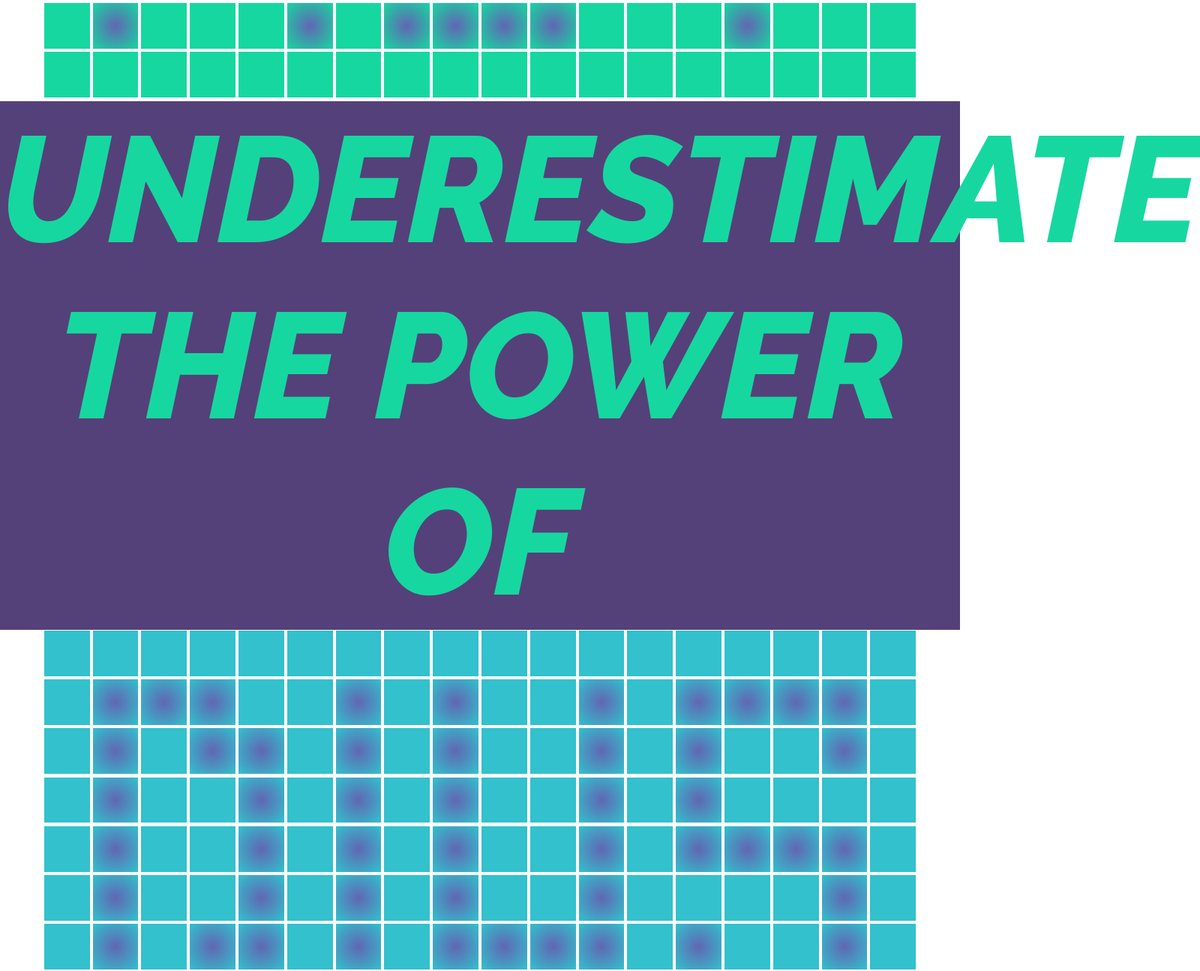
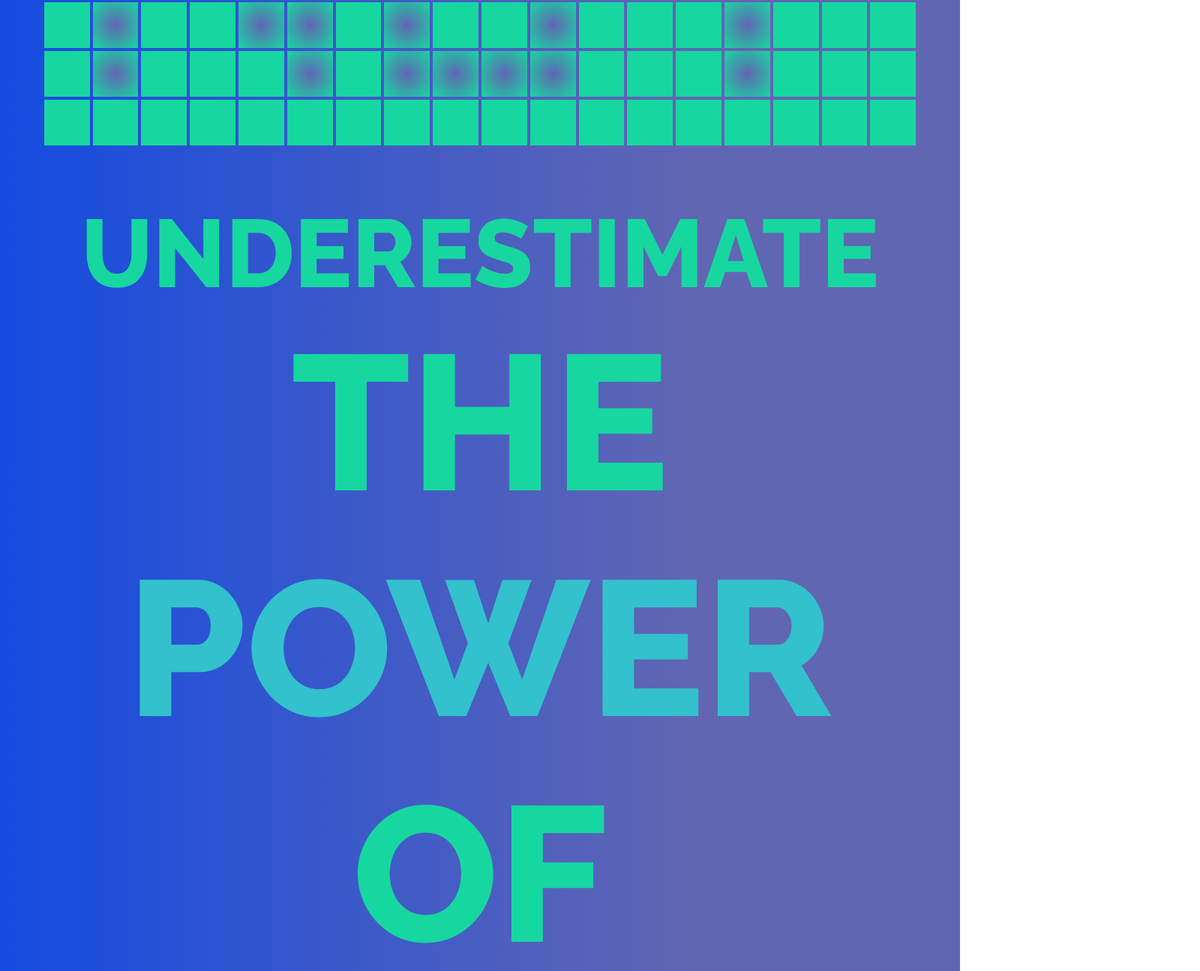
Before and after one commit to kordoran/css-hive-contest, a plain HTML site: page index.html in a window 1280 px wide. Shown: the part 911-2206 px from the top of the page at 75% size, 1600 px wide, since content can reach past the window. Drawn offline with Linux system fonts and the light colour scheme.

Commit message:
final colors

```diff
--- a/index.html
+++ b/index.html
@@ -4,12 +4,12 @@
     <meta charset="UTF-8">
     <meta http-equiv="X-UA-Compatible" content="IE=edge">
     <meta name="viewport" content="width=device-width, initial-scale=1.0">
-    <link rel="preconnect" href="https://fonts.googleapis.com"><link rel="preconnect" href="https://fonts.gstatic.com" crossorigin><link href="https://fonts.googleapis.com/css2?family=Raleway:ital,wght@1,800&display=swap" rel="stylesheet">
+    <link rel="preconnect" href="https://fonts.googleapis.com"><link rel="preconnect" href="https://fonts.gstatic.com" crossorigin><link href="https://fonts.googleapis.com/css2?family=Raleway:wght@800&display=swap" rel="stylesheet">
     <link rel="stylesheet" href="style.css">
     <title>CSS HIVE CONTEST</title>
 </head>
 <body>
-    <section>
+    <section id="topsection">
         <div class="sqr-do-row">
             <div class="sqr-do"></div>
             <div class="sqr-do"></div>
@@ -333,11 +333,11 @@
             <div class="sqr-not"></div>
         </div>
     </section>
-    <header>
-        <p>UNDERESTIMATE</p>
-        <p>THE POWER OF</p>
-    </header>
-    <section>
+    <section id="midsection">
+        <p id="underest">UNDERESTIMATE</p>
+        <p id="power">THE <span>POWER</span> OF</p>
+    </section>
+    <section id="bottom-section">
         <div class="sqr-div-row">
             <div class="sqr-div"></div>
             <div class="sqr-div"></div>
--- a/style.css
+++ b/style.css
@@ -42,37 +42,28 @@ button, input, textarea, select {
 }
 
 body {
-    box-sizing: border-box;
-}
-
-header {
-    width: 100vw;
-    height: 50%;
-    font-family: 'Raleway', sans-serif;
-    font-size: 25vh;
-    color: #17D7A0;
-    text-align: center;
-    background-color: #544179;
-}
-
-section {
-    height: 80%;
+    background: linear-gradient(90deg, #144BE0 0%, #6166B3 72%);
 }
 
 /********************************************* DO ********************************************/
 
+#topsection {
+    padding-top: 5%;
+}
+
 @keyframes sqrdo-colorchange {
     from {background: #32C1CD;}
-    to {background: radial-gradient(circle, #6166B3 0%, #32C1CD 100%);}
+    to {background: transparent;}
 }
 
 .sqr-do {
     display: inline-block;
     width: 5%;
     height: 95%;
-    margin: 0;
-    border: 0;
-    background-color: #32C1CD;
+    animation-name: sqrdo-colorchange;
+    animation-delay: 1s;
+    animation-duration: 1s;
+    animation-iteration-count: infinite;
 }
 
 .sqr-do-row {
@@ -82,10 +73,14 @@ section {
     text-align: center;
 }
 
+@keyframes sqrdoclrd-colorchange {
+    from {background: transparent;}
+    to {background: radial-gradient(circle, #17D7A0 0%, transparent 75%);}
+}
+
 .clrd.sqr-do {
-    background-color: white;
-    animation-name: sqrdo-colorchange;
-    animation-duration: 120ms;
+    animation-name: sqrdoclrd-colorchange;
+    animation-duration: 1s;
     animation-iteration-count: infinite;
 }
 
@@ -100,8 +95,6 @@ section {
     display: inline-block;
     width: 5%;
     height: 95%;
-    margin: 0;
-    border: 0;
     background-color: #17D7A0;
 }
 
@@ -113,26 +106,51 @@ section {
 }
 
 .clrd.sqr-not {
-    background-color: white;
     animation-name: sqrnot-colorchange;
     animation-duration: 120ms;
     animation-iteration-count: infinite;
 }
+/********************************* UNDERESTIMATE THE POWER OF ********************************/
+
+#midsection {
+    width: 100vw;
+    font-family: 'Raleway', sans-serif;
+    color: #17D7A0;
+    text-align: center;
+}
+
+#underest {
+    padding-top: 5%;
+    width: 100vw;
+    font-size: 10vw;
+}
+
+#power {
+    width: 100vw;
+    font-size: 20vw;
+}
+
+p span {
+    color: #32C1CD;
+}
+
 
 /********************************************* DIVS ********************************************/
 
 @keyframes sqrdiv-colorchange {
-    from {background: #32C1CD;}
-    to {background: radial-gradient(circle, #6166B3 0%, #32C1CD 100%);}
+    from {background: linear-gradient(90deg, rgba(246,45,45,1) 0%, rgba(224,208,20,1) 17%, rgba(100,211,55,1) 35%, rgba(37,224,246,1) 52%, rgba(83,78,238,1) 72%, rgba(242,27,199,1) 91%, rgba(226,38,57,1) 107%);}
+    to {background: transparent;}
+}
+
+#bottom-section {
+    padding-bottom: 5%;
 }
 
 .sqr-div {
     display: inline-block;
     width: 5%;
     height: 95%;
-    margin: 0;
-    border: 0;
-    background-color: #32C1CD;
+    background: linear-gradient(90deg, rgba(246,45,45,1) 0%, rgba(224,208,20,1) 17%, rgba(100,211,55,1) 35%, rgba(37,224,246,1) 52%, rgba(83,78,238,1) 72%, rgba(242,27,199,1) 91%, rgba(226,38,57,1) 107%);;
 }
 
 .sqr-div-row {
@@ -143,8 +161,7 @@ section {
 }
 
 .clrd.sqr-div {
-    background-color: white;
     animation-name: sqrdiv-colorchange;
-    animation-duration: 120ms;
+    animation-duration: 200ms;
     animation-iteration-count: infinite;
 }
```
